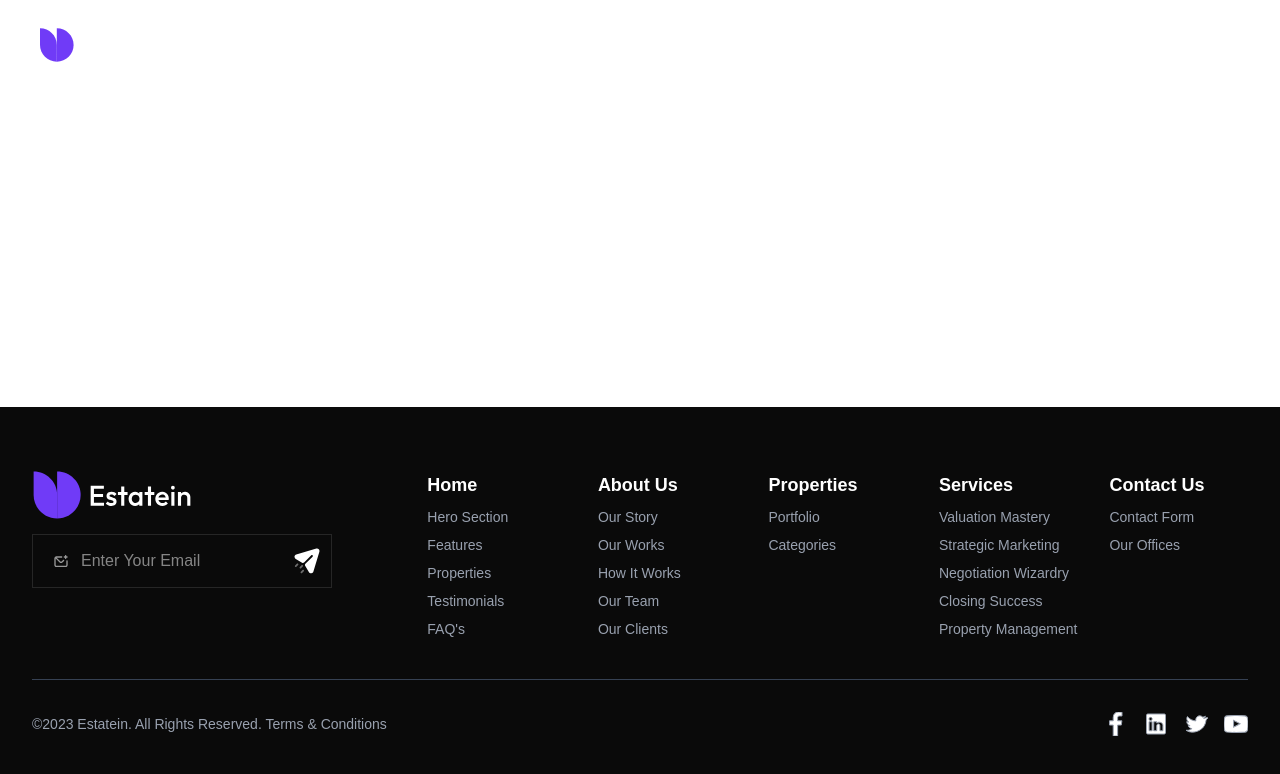
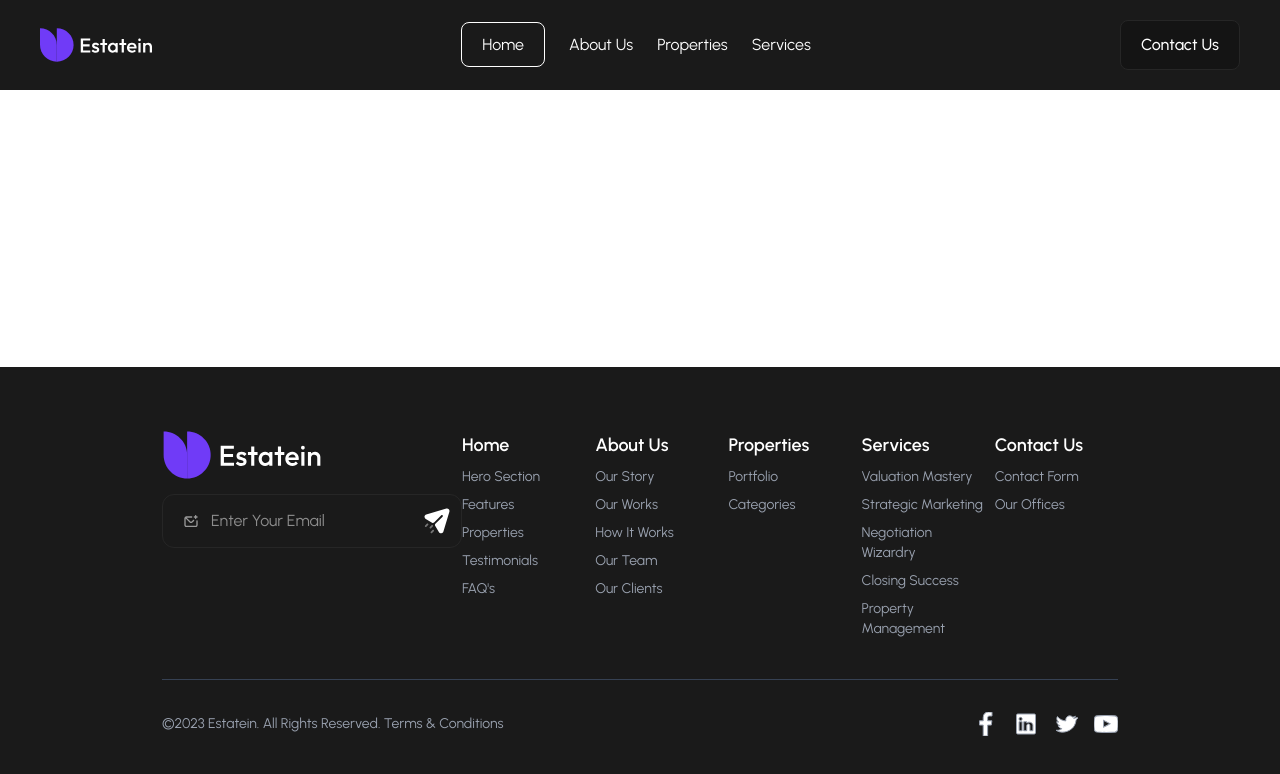
Before and after one commit to agheadof/Estatein-GraduationProject, a React (Vite) app: page / in a window 1280 px wide. Shown: the top 774 px of the page. Built offline with nearby package versions, Linux system fonts and the light colour scheme.

Commit message:
fix font

```diff
--- a/src/components/icons/FooterIcons.tsx
+++ b/src/components/icons/FooterIcons.tsx
@@ -5,31 +5,7 @@ type IconProps = {
   color?: string
 }
 
-const defaultStrokeWidth = 2
-
-export function FlagIcon({ className = "", hoverClassName = "", color = "currentColor" }: IconProps) {
-  return (
-    <svg
-      className={`${className} ${hoverClassName}`}
-      xmlns="http://www.w3.org/2000/svg"
-      viewBox="0 0 24 24"
-      fill="none"
-      stroke={color}
-      strokeWidth={defaultStrokeWidth}
-      strokeLinecap="round"
-      strokeLinejoin="round"
-    >
-      <path d="M4 15s1-1 4-1 5 2 8 2 4-1 4-1V3s-1 1-4 1-5-2-8-2-4 1-4 1z" />
-      <line x1="4" x2="4" y1="22" y2="15" />
-    </svg>
-  )
-}
-
-export function MessageIcon({
-  className = "",
-  hoverClassName = "",
-  color = "#999999",
-}: IconProps) {
+export function MessageIcon({ className = "", hoverClassName = "", color = "#999999"}: IconProps) {
   return (
     <svg
       width="24"
@@ -46,6 +22,7 @@ export function MessageIcon({
     </svg>
   );
 }
+
 export function SendIcon({ className = "", hoverClassName = "", color = "currentColor" }: IconProps) {
   return (
     <svg
--- a/src/components/shared/Footer/Footer.tsx
+++ b/src/components/shared/Footer/Footer.tsx
@@ -1,6 +1,6 @@
 import { Link } from "react-router-dom"
 import { type LinkGroup } from "../../../data/footerData"
-import { FacebookIcon, FlagIcon, LinkedinIcon, TwitterIcon, YoutubeIcon } from "../../icons/FooterIcons"
+import { FacebookIcon, LinkedinIcon, TwitterIcon, YoutubeIcon } from "../../icons/FooterIcons"
 import { FooterNewsletter } from "./Newsletter"
 
 type FooterProps = {
@@ -11,15 +11,15 @@ type FooterProps = {
 
 export default function Footer({ links, footerNote, logo }: FooterProps) {
     return (
-        <footer className="bg-neutral-950 text-white">
-            <div className="max-w-7xl mx-auto py-16 px-4 sm:px-6 lg:px-8">
+        <footer className="bg-gray10 text-white px-[162px]">
+            <div className="max-w-[1920px] mx-auto py-16">
                 <div className="flex flex-col lg:flex-row justify-between">
                     <div className="flex flex-col space-y-[15px] mb-10 lg:mb-0">
                         <img src={logo} alt="logo" className="w-40 h-12" />
                         <FooterNewsletter/>
                     </div>
 
-                    <div className="grid grid-cols-2 lg:grid-cols-5 gap-8">
+                    <div className="grid grid-cols-2 lg:grid-cols-5 gap-[10px]">
                         {links?.map(({ title, to, items }, i) => (
                             <div key={i} className="flex flex-col space-y-2">
                                 <Link
--- a/src/components/shared/Footer/Newsletter.tsx
+++ b/src/components/shared/Footer/Newsletter.tsx
@@ -2,7 +2,7 @@ import { MessageIcon, SendIcon } from "../../icons/FooterIcons";
 
 export function FooterNewsletter() {
   return (
-    <form className="space-y-3 lg:w-[300px] border border-gray15">
+    <form className="space-y-3 lg:w-[300px] border border-gray15 rounded-xl">
       <div className="relative">
         <MessageIcon
           className="absolute left-5 top-1/2 size-4 -translate-y-1/2 stroke-gray-light"
@@ -10,7 +10,7 @@ export function FooterNewsletter() {
         <input
           placeholder="Enter Your Email"
           autoComplete="email"
-          className="w-full px-12 py-3.5"
+          className="w-full px-12 py-3.5 rounded-xl"
         />
         <button
           type="submit"
--- a/src/components/shared/NavBar/Navbar.tsx
+++ b/src/components/shared/NavBar/Navbar.tsx
@@ -10,7 +10,7 @@ const Navbar = () => {
   const [isMenuOpen, setIsMenuOpen] = useState<boolean>(false);
 
   return (
-    <nav className="bg-grey10 text-white py-5 px-4 md:px-10 fixed w-full z-50">
+    <nav className="bg-gray10 text-white py-5 px-4 md:px-10 fixed w-full z-50">
       <div className="flex justify-between items-center">
         {/* Logo */}
         <img src="/assets/icons/Navbar/logo.svg" alt="Logo" className="w-24 md:w-28 2xl:w-40" />
@@ -26,8 +26,8 @@ const Navbar = () => {
 
         {/* Desktop Button */}
         <NavLink to="/contact" onClick={() => { setIsMenuOpen(false);}} className={({ isActive }) =>
-          `hidden md:block text-white font-medium  md:py-3 md:px-5 2xl:py-3.5 2xl:px-6 md:rounded-lg 2xl:rounded-[10px] border border-grey15
-           ${isActive ? "bg-purple60" : "bg-grey08"}`
+          `hidden md:block text-white font-medium  md:py-3 md:px-5 2xl:py-3.5 2xl:px-6 md:rounded-lg 2xl:rounded-[10px] border border-gray15
+           ${isActive ? "bg-purple60" : "bg-gray08"}`
         }
         >
           Contact Us
@@ -41,7 +41,7 @@ const Navbar = () => {
       <AnimatePresence>
         {isMenuOpen && (
           <motion.ul initial={{ opacity: 0, y: -20 }} animate={{ opacity: 1, y: 0 }} exit={{ opacity: 0, y: -20 }}
-            className="flex flex-col gap-4 mt-4 md:hidden bg-grey08 p-5 rounded-lg border border-grey15 ">
+            className="flex flex-col gap-4 mt-4 md:hidden bg-gray08 p-5 rounded-lg border border-gray15 ">
 
             {NavData.map((link, index) => (
               <li key={index}>
@@ -53,7 +53,7 @@ const Navbar = () => {
               <NavLink onClick={() => {setIsMenuOpen(false); scrollToTop();}}
                 to="/contact"
                 className={({ isActive }) =>
-                  `block py-2 px-4 rounded-md text-center text-white ${isActive ? "bg-purple60" : "bg-grey15 "
+                  `block py-2 px-4 rounded-md text-center text-white ${isActive ? "bg-purple60" : "bg-gray15 "
                   }`
                 }
               >
--- a/src/index.css
+++ b/src/index.css
@@ -1,10 +1,8 @@
+@import url('https://fonts.googleapis.com/css2?family=Urbanist:ital,wght@0,100..900;1,100..900&display=swap');
 @import "tailwindcss";
-@import url('https://fonts.googleapis.com/css2?family=Urbanist:ital,wght@0,100..900;1,100..900&display=swap');
+
 
 @theme {
-    --color-white: #FFFFFF;
-    --color-black: #000000;
-
     --color-white90: #E4E4E7;
     --color-white95: #F1F1F3;
     --color-white97: #F7F7F8;
```
